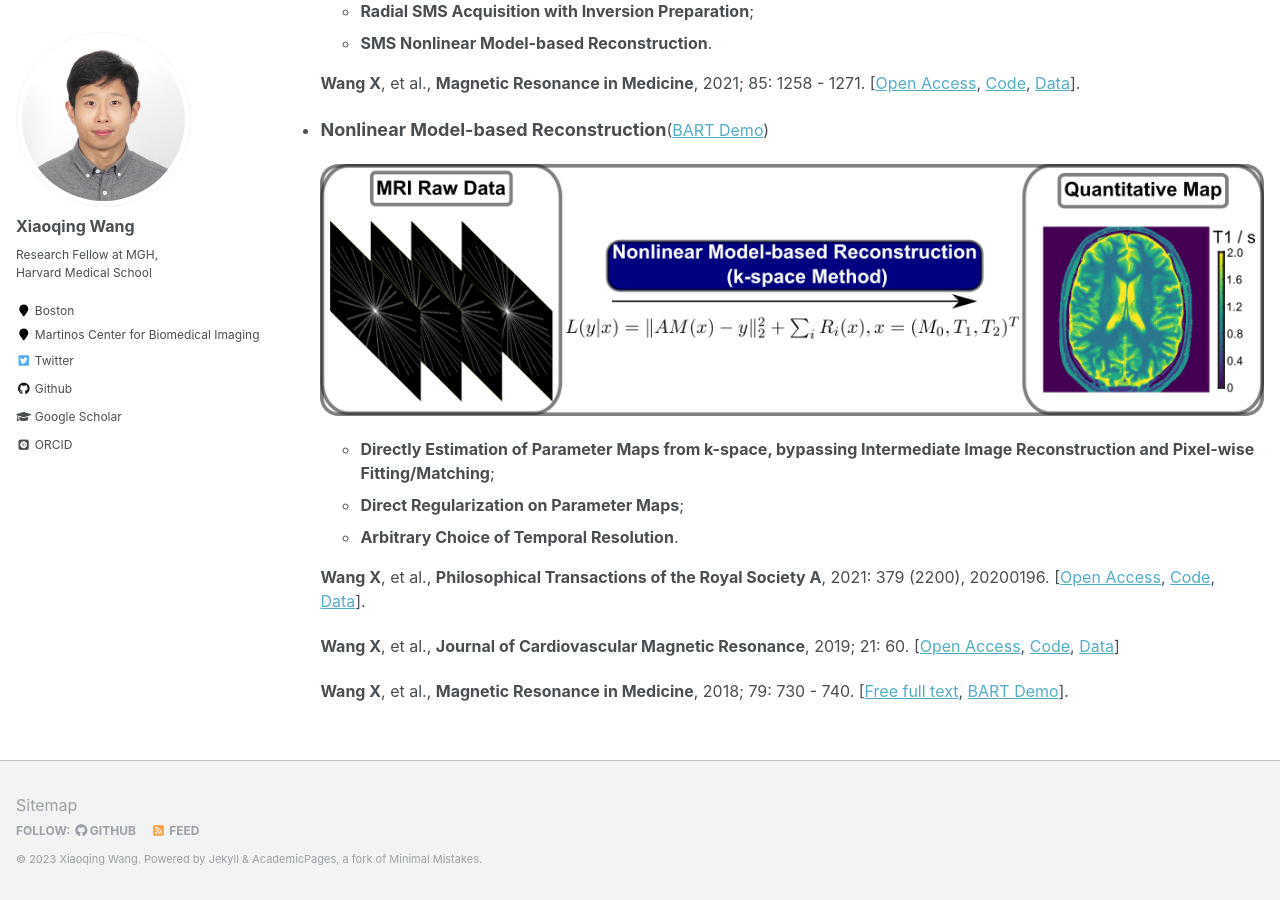
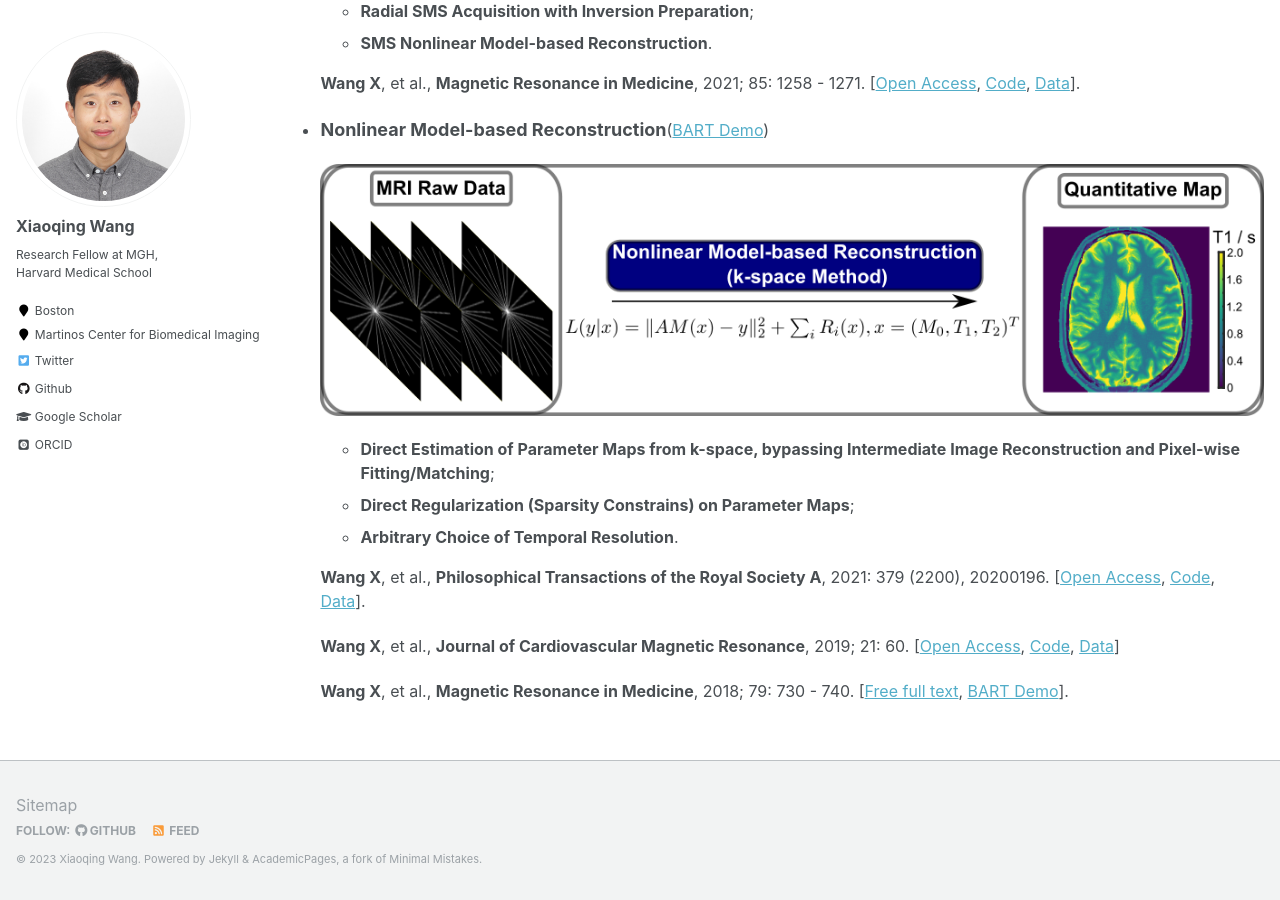
Before and after one commit to xqwang1/xqwang1.github.io, a Jekyll site: the page built from _pages/posts.md, in a window 1280 px wide and 900 px high, scrolled down 830 px. Built offline with Jekyll 4.4.1, drawn with Linux system fonts in a browser that asks for light colours; some web fonts are replaced.

Commit message:
update posts

```diff
--- a/_pages/posts.md
+++ b/_pages/posts.md
@@ -36,8 +36,8 @@ author_profile: true
 
     ![Alt Text](https://xqwang1.github.io/files/nonlinear_moba.png)
 
-  * **Directly Estimation of Parameter Maps from k-space, bypassing Intermediate Image Reconstruction and Pixel-wise Fitting/Matching**;
-  * **Direct Regularization on Parameter Maps**;
+  * **Direct Estimation of Parameter Maps from k-space, bypassing Intermediate Image Reconstruction and Pixel-wise Fitting/Matching**;
+  * **Direct Regularization (Sparsity Constrains) on Parameter Maps**;
   * **Arbitrary Choice of Temporal Resolution**.
 
   **Wang X**, et al., **Philosophical Transactions of the Royal Society A**, 2021: 379 (2200), 20200196. [[Open Access](https://royalsocietypublishing.org/doi/10.1098/rsta.2020.0196), [Code](https://github.com/mrirecon/physics-recon), [Data](https://zenodo.org/record/4381986)].
```
